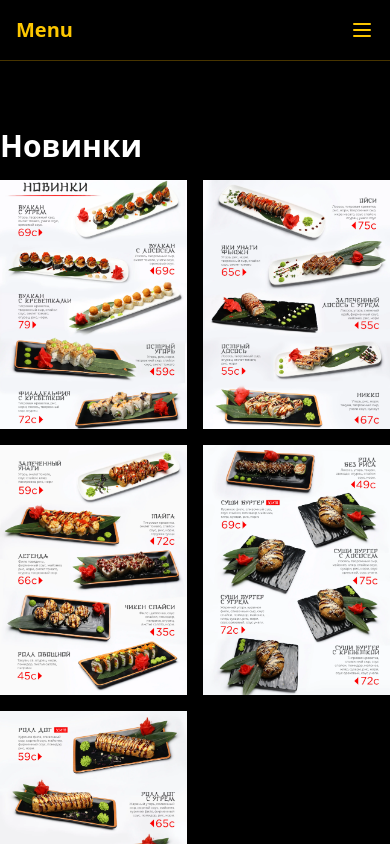
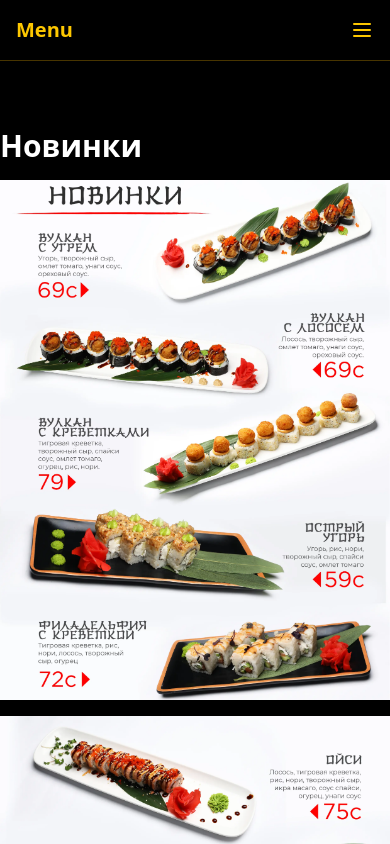
Before and after one commit to Jurakhon1/sushi2.0, a Next.js app: page / in a window 390 px wide. Shown: the top 844 px of the page. Built offline with nearby package versions, Linux system fonts and the light colour scheme.

Commit message:
change screen

```diff
--- a/src/app/page.tsx
+++ b/src/app/page.tsx
@@ -105,7 +105,7 @@
             className=""
           >
             <h2 className="text-3xl font-bold mb-4">{category.label}</h2>
-            <div className="grid grid-cols-2 md:grid-cols-3 sm:grid-cols-1 gap-4">
+            <div className="grid grid-cols-1 md:grid-cols-3 sm:grid-cols-1 gap-4">
               {images
                 .filter((img) => img.id === category.id)
                 .map((img, index) => (
```
